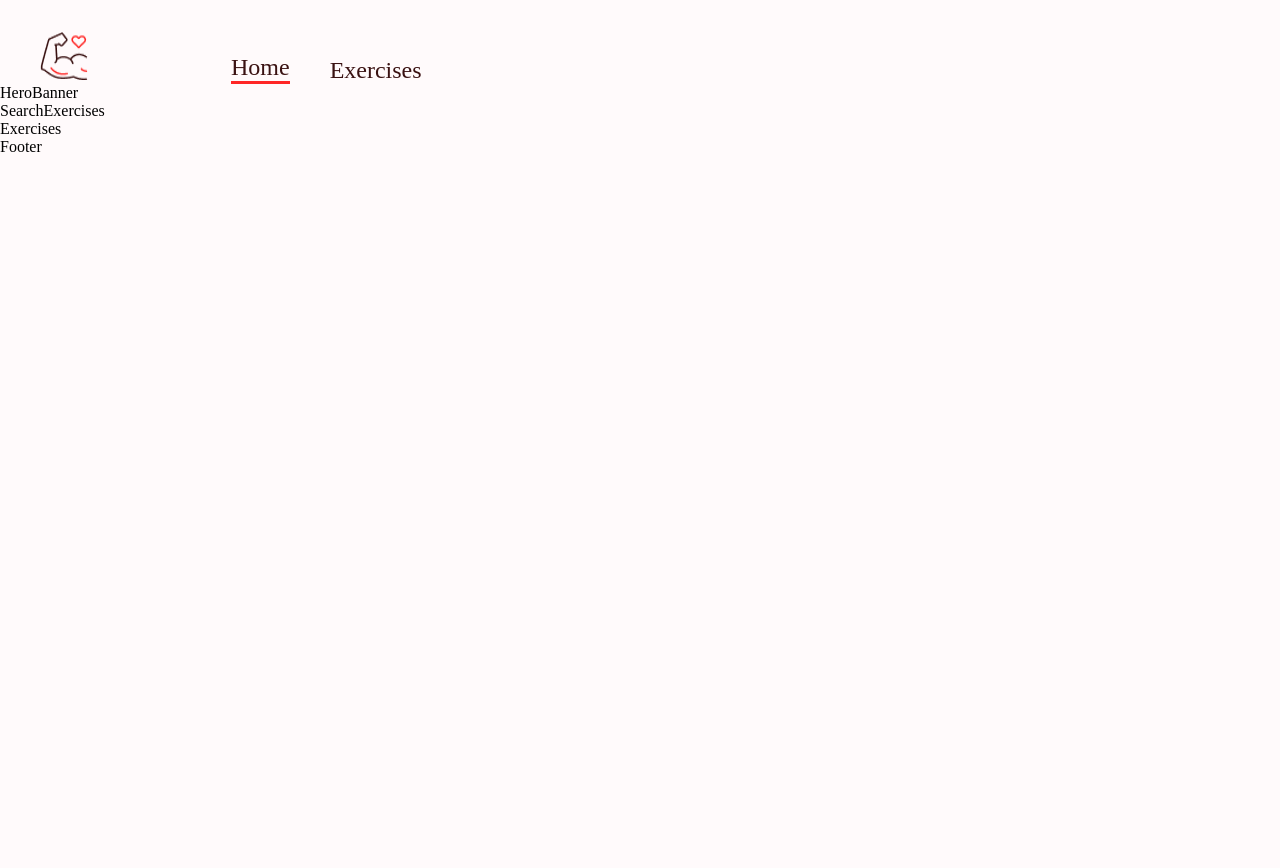
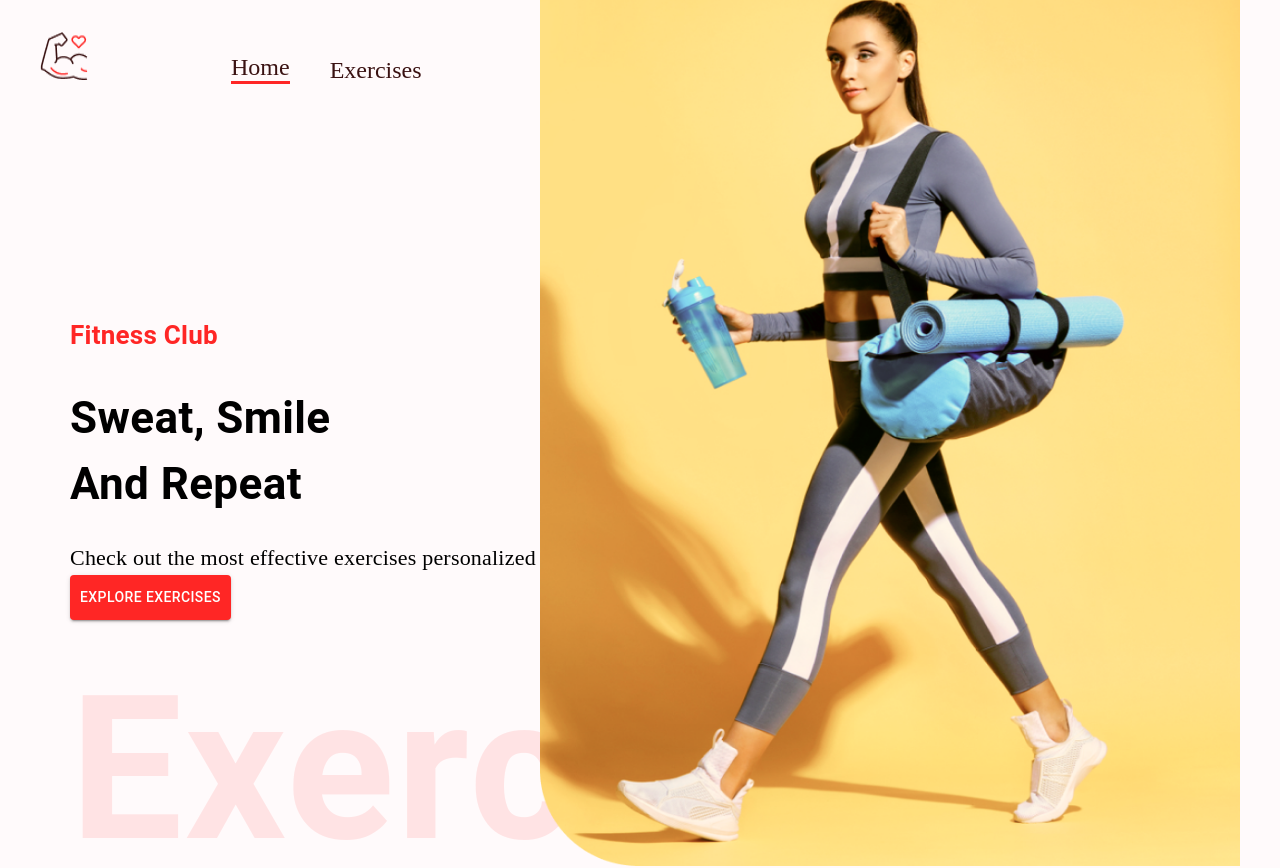
Before and after one commit to mfghir/gym-exercises, a React (Create React App) app: page / in a window 1280 px wide. Shown: the top 868 px of the page. Before the commit the page ends 800 px from the top, so only its background shows below. Built offline with nearby package versions, Linux system fonts and the light colour scheme.

Commit message:
add style to HeroBanner

```diff
--- a/src/components/HeroBanner.jsx
+++ b/src/components/HeroBanner.jsx
@@ -1,9 +1,56 @@
-import React from 'react'
+import React from "react";
+import { Box, Typography, Stack, Button } from "@mui/material";
+import HeroBannerImage from "../assets/images/banner.png";
+
 
 const HeroBanner = () => {
   return (
-    <div>HeroBanner</div>
-  )
-}
+    <Box
+      sx={{ mt: { lg: "212px", xs: "70px" }, ml: { sm: "50px" } }}
+      position="relative"
+      p="20px"
+    >
+      <Typography color="#FF2625" fontWeight="600" fontSize="26px">
+        Fitness Club
+      </Typography>
+      <Typography
+        fontWeight={700}
+        sx={{ fontSize: { lg: "44px", xs: "40px" } }}
+        mb="23px"
+        mt="30px"
+      >
+        Sweat, Smile <br />
+        And Repeat
+      </Typography>
+      <Typography fontSize="22px" fontFamily="Alegreya" lineHeight="35px">
+        Check out the most effective exercises personalized to you
+      </Typography>
 
-export default HeroBanner
+      <Button
+        variant="contained"
+        color="error"
+        href="#exercises"
+        sx={{ backgroundColor: "#ff2625", padding: "10px" }}
+      >Explore Exercises</Button>
+
+      <Typography
+        fontWeight={600}
+        color="#FF2625"
+        sx={{
+          opacity: "0.1",
+          display: { lg: "block", xs: "none" },
+          fontSize: "200px",
+        }}
+      >
+        Exercise
+      </Typography>
+      <img
+        src={HeroBannerImage}
+        alt="hero-banner"
+        className="hero-banner-img"
+      />
+    </Box>
+  );
+};
+
+export default HeroBanner;
```
